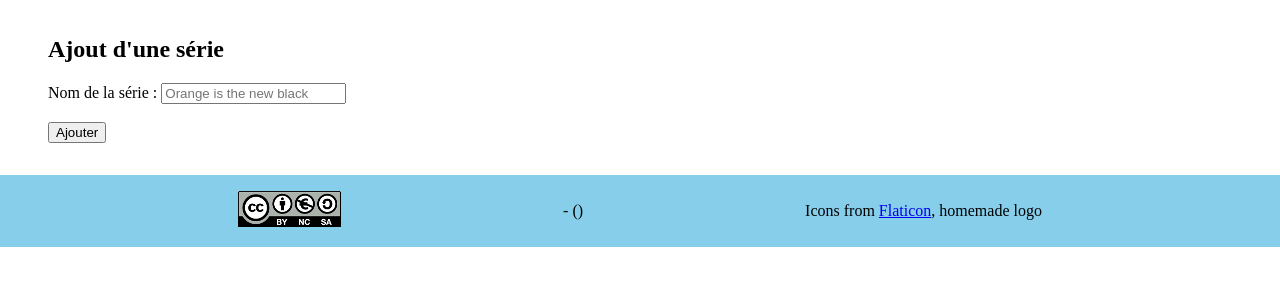
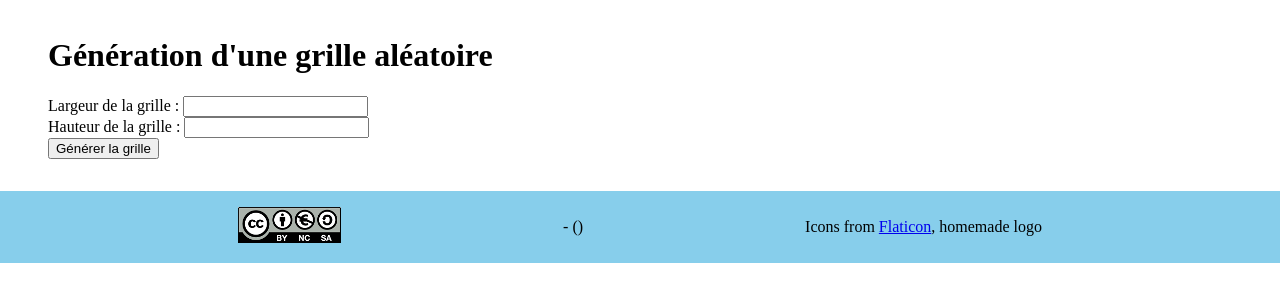
Before and after one commit to mariepeachycheeks/projet-bdw, a Python web app: template projet-main/templates/grille.html in a window 1280 px wide. Shown: the part 100-402 px from the top of the page. Run offline with Jinja, Linux system fonts and the light colour scheme; the template is opened without the code that fills it, so the values that code supplies are empty.

Commit message:
Update grille.html

```diff
--- a/projet-main/templates/grille.html
+++ b/projet-main/templates/grille.html
@@ -1,40 +1,23 @@
-{% extends "base.html" %}
-
-{% block main_content %}
-<h2>Ajout d'une série</h2>
-
-<form method="post">
-	<label for="nom_serie">Nom de la série : </label>
-	<input type="text" name="nom_serie" id="nom_serie" placeholder="Orange is the new black" required />
-	<br/><br/>
-	<input type="submit" name="bouton_valider" value="Ajouter"/>
-</form>
-
-{% include 'message.html' %}
-
-{% endblock %}
-
-
-<!-- Fonctionnalité 2/4-->
-
-<!DOCTYPE html>
-<html lang="en">
-<head>
-    <meta charset="UTF-8">
-    <meta name="viewport" content="width=device-width, initial-scale=1.0">
-    <title>Grille Aléatoire</title>
-    <link rel="stylesheet" href="styles.css">
-</head>
+{% extends "base.html" %} {% block main_content %}
 <body>
   <h1>Génération d'une grille aléatoire</h1>
   <form action="/generate" method="post">
     <label for="width">Largeur de la grille :</label>
-        <input type="number" id="width" name="width" min="1" required>
-        <br>
+    <input type="number" id="width" name="width" min="1" required />
+    <br />
     <label for="height">Hauteur de la grille :</label>
-        <input type="number" id="height" name="height" min="1" required>
-        <br>
+    <input type="number" id="height" name="height" min="1" required />
+    <br />
     <button name="submit" type="submit">Générer la grille</button>
   </form>
+
+  <div class="grid-container">
+    {% for target in grid %} {% if target > 0 %}
+    <div class="grid-item target"></div>
+    {% else %}
+    <div class="grid-item"></div>
+    {% endif %} {% endfor %}
+  </div>
 </body>
-</html>
+
+{% include 'message.html' %} {% endblock %}
```
Lines whose indentation alone changed are shown as unchanged.
